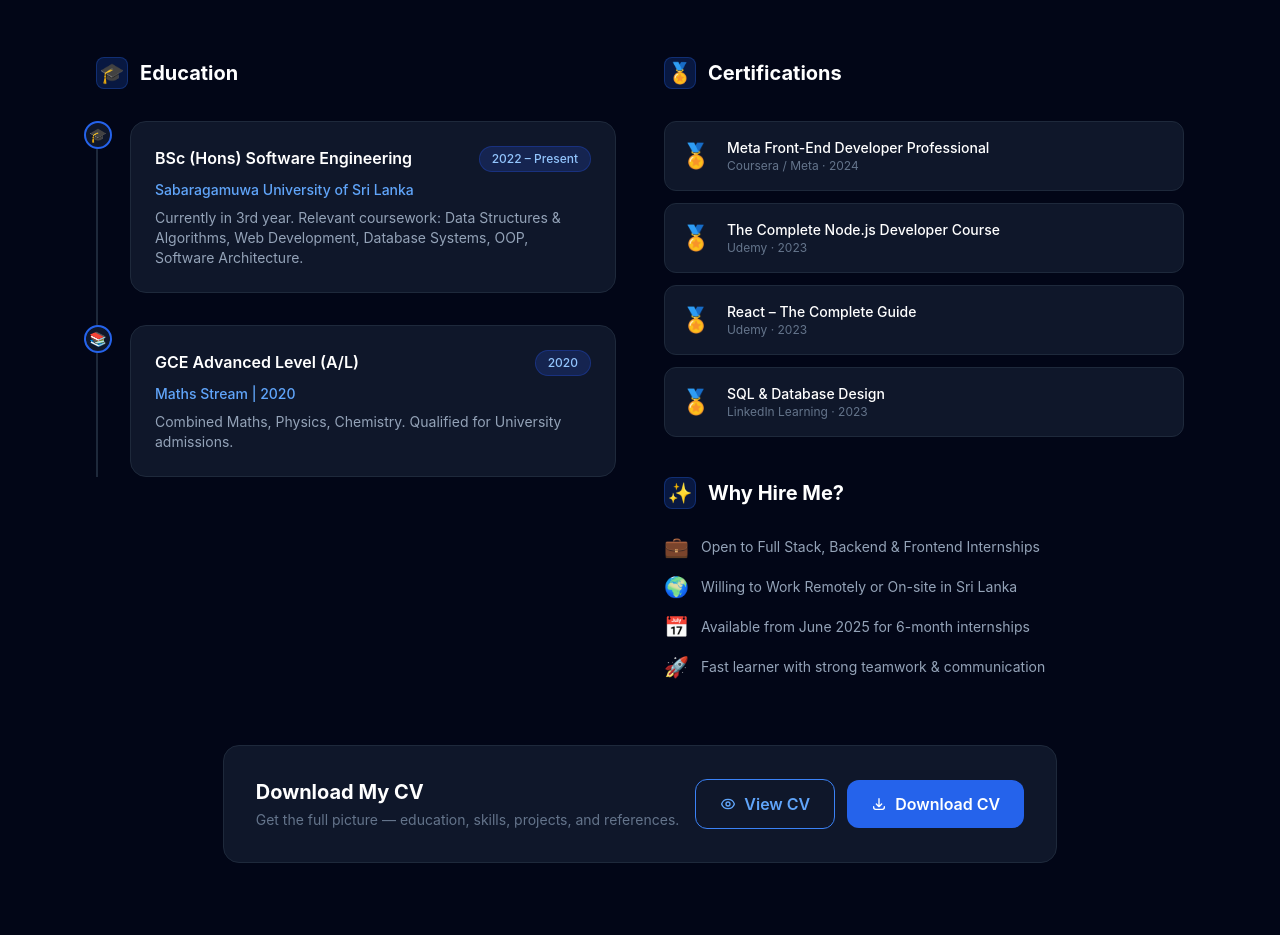
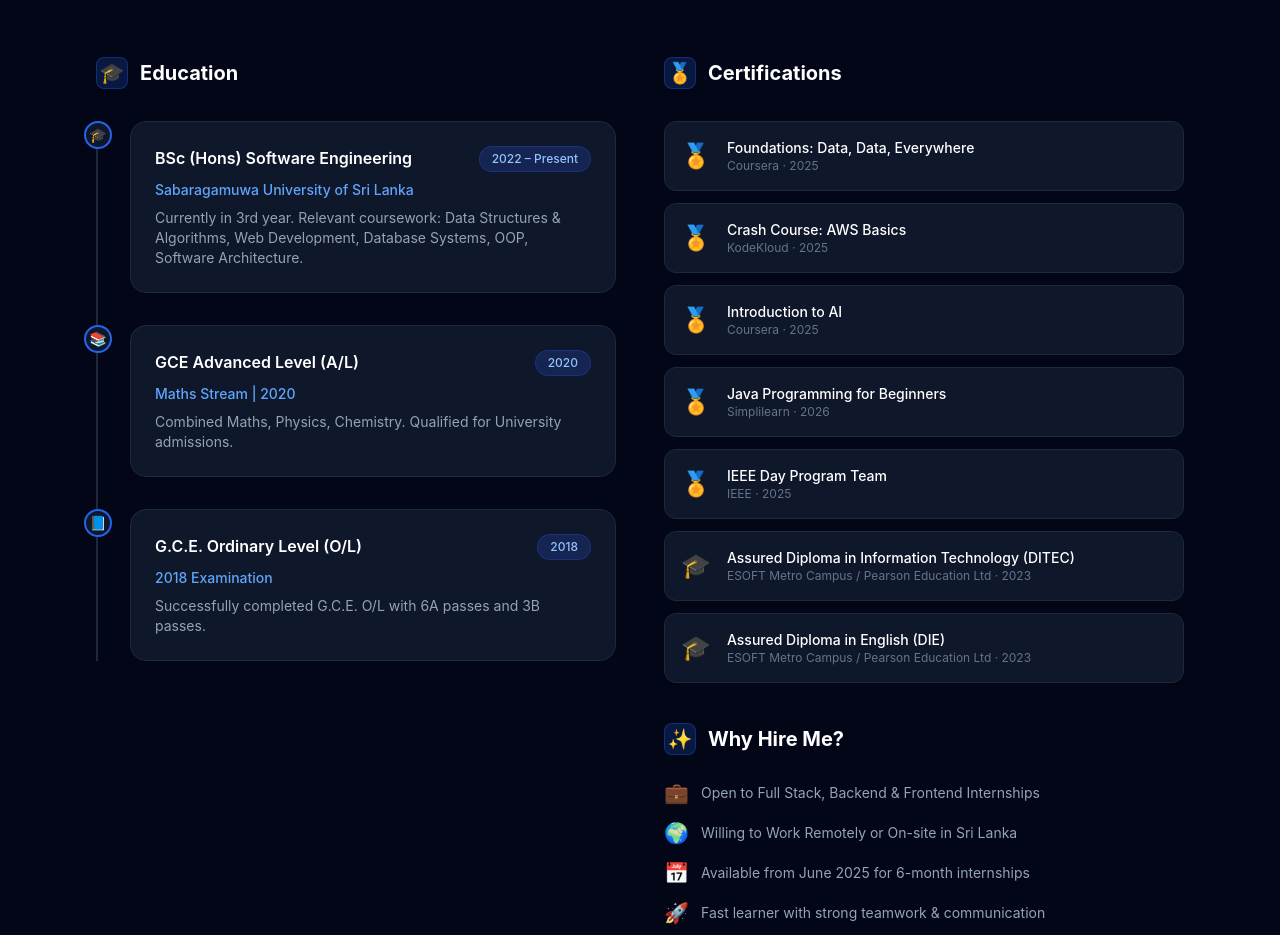
Before and after one commit to SanmuganathanLathusan/My-Portfolio, a React (Vite) app: page / in a window 1280 px wide. Shown: the part 4740-5675 px from the top of the page. Built offline with nearby package versions, Linux system fonts and the light colour scheme.

Commit message:
modified  src/components/Resume.jsx file

```diff
--- a/src/components/Resume.jsx
+++ b/src/components/Resume.jsx
@@ -1,3 +1,5 @@
+import cvFile from '../assets/Lathusan_CV.pdf'
+
 const experiences = [
   {
     type: 'education',
@@ -15,15 +17,67 @@
     desc: 'Combined Maths, Physics, Chemistry. Qualified for University admissions.',
     icon: '📚',
   },
+  {
+  type: 'education',
+  title: 'G.C.E. Ordinary Level (O/L)',
+  org: '2018 Examination',
+  period: '2018',
+  desc: 'Successfully completed G.C.E. O/L with 6A passes and 3B passes.',
+  icon: '📘',
+},
 ]
 
 const certifications = [
-  { name: 'Meta Front-End Developer Professional', issuer: 'Coursera / Meta', year: '2024', badge: '🏅' },
-  { name: 'The Complete Node.js Developer Course', issuer: 'Udemy', year: '2023', badge: '🏅' },
-  { name: 'React – The Complete Guide', issuer: 'Udemy', year: '2023', badge: '🏅' },
-  { name: 'SQL & Database Design', issuer: 'LinkedIn Learning', year: '2023', badge: '🏅' },
+  {
+    name: 'Foundations: Data, Data, Everywhere',
+    issuer: 'Coursera',
+    year: '2025',
+    badge: '🏅',
+    link: '[Link]'
+  },
+  {
+    name: 'Crash Course: AWS Basics',
+    issuer: 'KodeKloud',
+    year: '2025',
+    badge: '🏅',
+    link: '[Link]'
+  },
+  {
+    name: 'Introduction to AI',
+    issuer: 'Coursera',
+    year: '2025',
+    badge: '🏅',
+    link: '[Link]'
+  },
+  {
+    name: 'Java Programming for Beginners',
+    issuer: 'Simplilearn',
+    year: '2026',
+    badge: '🏅',
+    link: '[Link]'
+  },
+  {
+    name: 'IEEE Day Program Team',
+    issuer: 'IEEE',
+    year: '2025',
+    badge: '🏅',
+    link: '[Link]'
+  },
+  {
+    name: 'Assured Diploma in Information Technology (DITEC)',
+    issuer: 'ESOFT Metro Campus / Pearson Education Ltd',
+    year: '2023',
+    badge: '🎓',
+    link: '[Link]'
+  },
+  {
+    name: 'Assured Diploma in English (DIE)',
+    issuer: 'ESOFT Metro Campus / Pearson Education Ltd',
+    year: '2023',
+    badge: '🎓',
+    link: '[Link]'
+  }
 ]
-
 const highlights = [
   { icon: '💼', text: 'Open to Full Stack, Backend & Frontend Internships' },
   { icon: '🌍', text: 'Willing to Work Remotely or On-site in Sri Lanka' },
@@ -118,7 +172,7 @@
             </div>
             <div className="flex items-center gap-3 mt-4 sm:mt-0">
               <a
-                href="/Lathusan_CV.pdf"
+                href={cvFile}
                 target="_blank"
                 rel="noopener noreferrer"
                 className="btn-outline whitespace-nowrap flex-shrink-0"
@@ -130,8 +184,8 @@
                 View CV
               </a>
               <a
-                href="/Lathusan_CV.pdf"
-                download
+                href={cvFile}
+                download="Lathusan_CV.pdf"
                 className="btn-primary whitespace-nowrap flex-shrink-0"
               >
                 <svg className="w-4 h-4" fill="none" stroke="currentColor" viewBox="0 0 24 24">
```
